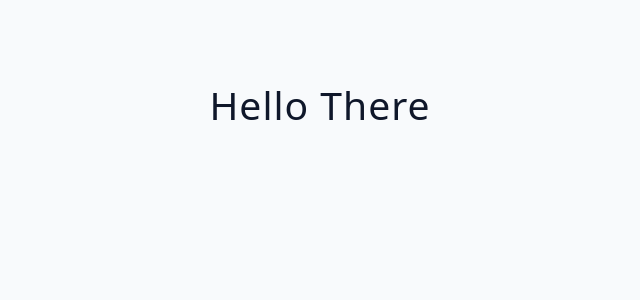
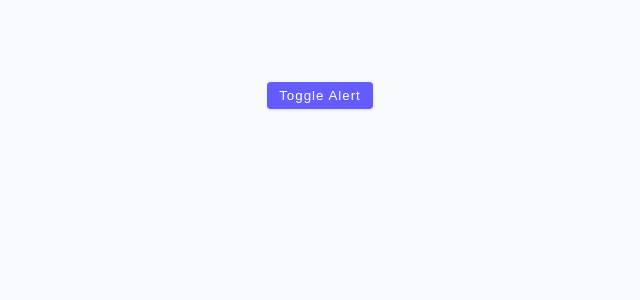
Before and after one commit to hjfrun/react-starter-tutorial, a React (Vite) app: page / in a window 1280 px wide. Shown: the top 300 px of the page, without its empty margins (320-960 px from the left). Built offline with nearby package versions, Linux system fonts and the light colour scheme.

Commit message:
toggle challenge

```diff
--- a/src/App.jsx
+++ b/src/App.jsx
@@ -1,4 +1,4 @@
-import Content from './tutorial/06-hook-rules'
+import Content from './tutorial/07-toggle-challenge'
 
 function App() {
   return (
--- /dev/null
+++ b/src/tutorial/07-toggle-challenge.jsx
@@ -0,0 +1,20 @@
+import { useState } from 'react'
+
+const ToggleChallenge = () => {
+  const [showAlert, setShowAlert] = useState(false)
+
+  return (
+    <div>
+      <button className='btn' onClick={() => setShowAlert(!showAlert)}>
+        Toggle Alert
+      </button>
+      {showAlert && <Alert />}
+    </div>
+  )
+}
+
+const Alert = () => {
+  return <div className='alert alert-danger'>Hello world</div>
+}
+
+export default ToggleChallenge
```
